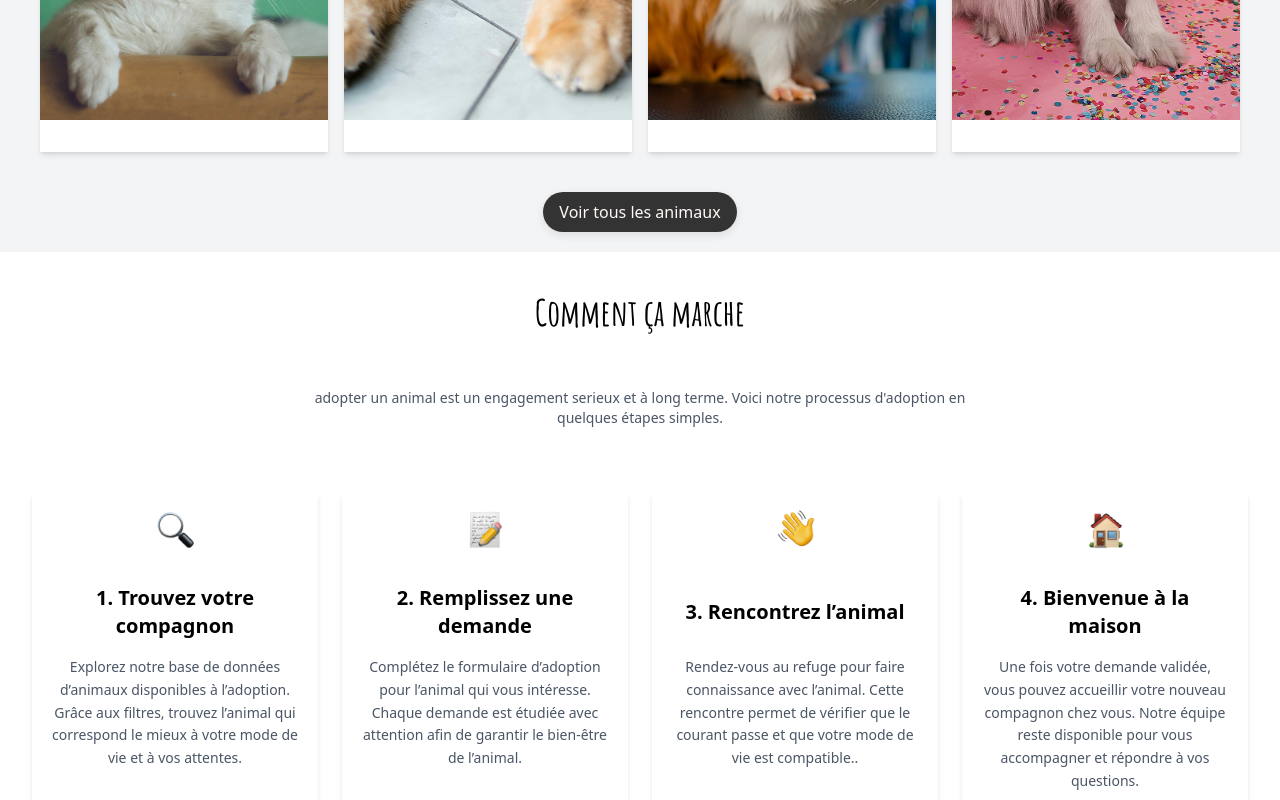
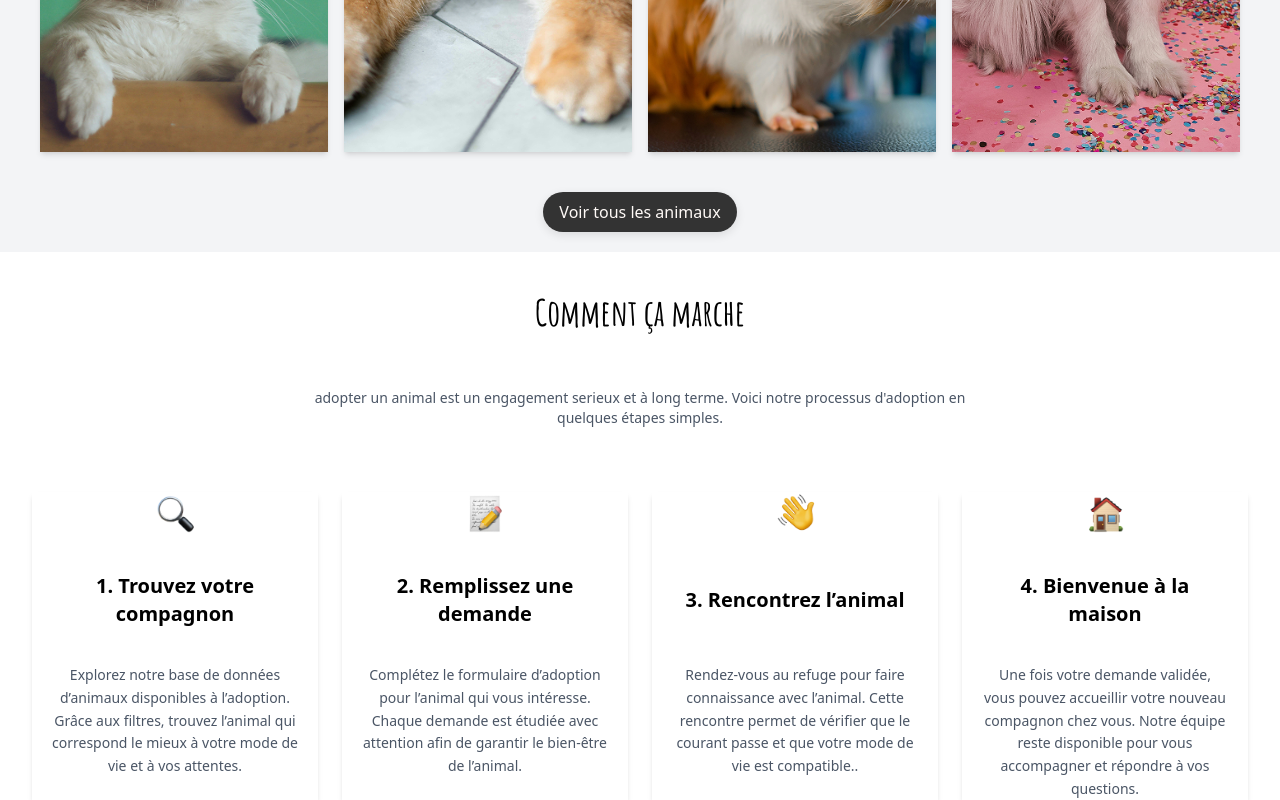
Before and after one commit to gaultierpatrice/adaopte, a React (Vite) app: page / in a window 1280 px wide. Shown: the part 1500-2300 px from the top of the page. Built offline with nearby package versions, Linux system fonts and the light colour scheme.

Commit message:
fix: Card Component margin and padding fix

```diff
--- a/src/components/Card.tsx
+++ b/src/components/Card.tsx
@@ -41,13 +41,13 @@ function Card({
       : "w-full h-56 object-cover";
 
   return (
-    <div className="flex flex-col h-full w-full bg-white shadow-md">
+    <div className="flex flex-col w-full bg-white shadow-md justify-between h-full">
       {imageUrl && (
         <div className={imageSize === "grid" ? "h-full w-full" : undefined}>
           <img src={imageUrl} alt={imageAlt ?? ""} className={imageSizeClass} />
         </div>
       )}
-      <div className="p-4 flex justify-center">
+      <div className="flex flex-col justify-around">
         {imageUrlIcons && (
           <img
             src={imageUrlIcons}
@@ -78,7 +78,7 @@ function Card({
         </p>
       )}
       {title && (
-        <p className="flex justify-center text-center pt-4 text-xl text-black px-5 font-bold min-h-[72px] items-center">
+        <p className="mt-5 flex justify-center text-center pt-4 text-xl text-black px-5 font-bold min-h-[72px] items-center">
           {title}
         </p>
       )}
@@ -88,7 +88,7 @@ function Card({
         </p>
       )}
       {descriptionInfo && (
-        <p className="flex pb-10 justify-center text-center h-full text-sm text-gray-600 leading-relaxed px-5 ">
+        <p className="flex mt-5 justify-center text-center h-full text-sm text-gray-600 leading-relaxed px-5 ">
           {descriptionInfo}
         </p>
       )}
```
